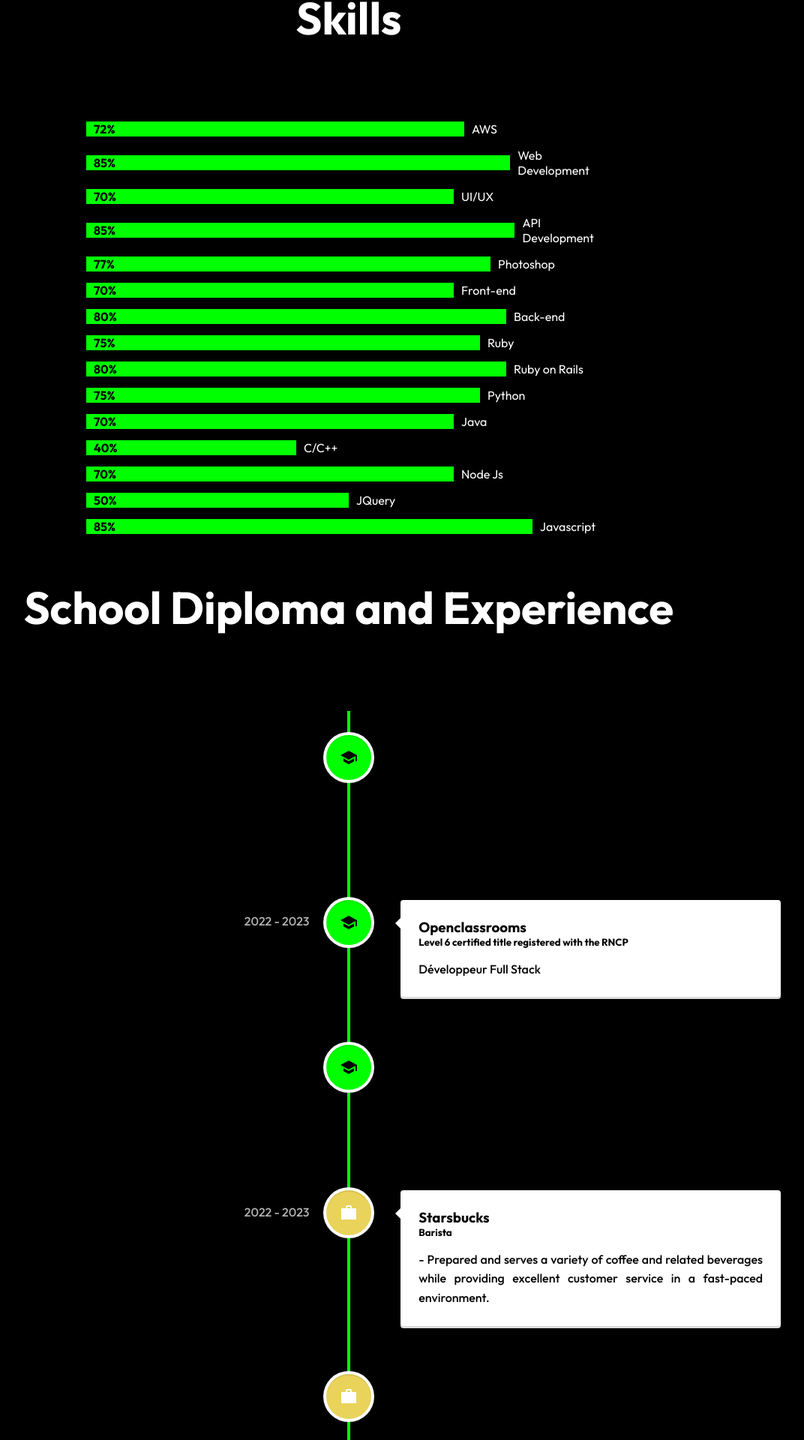
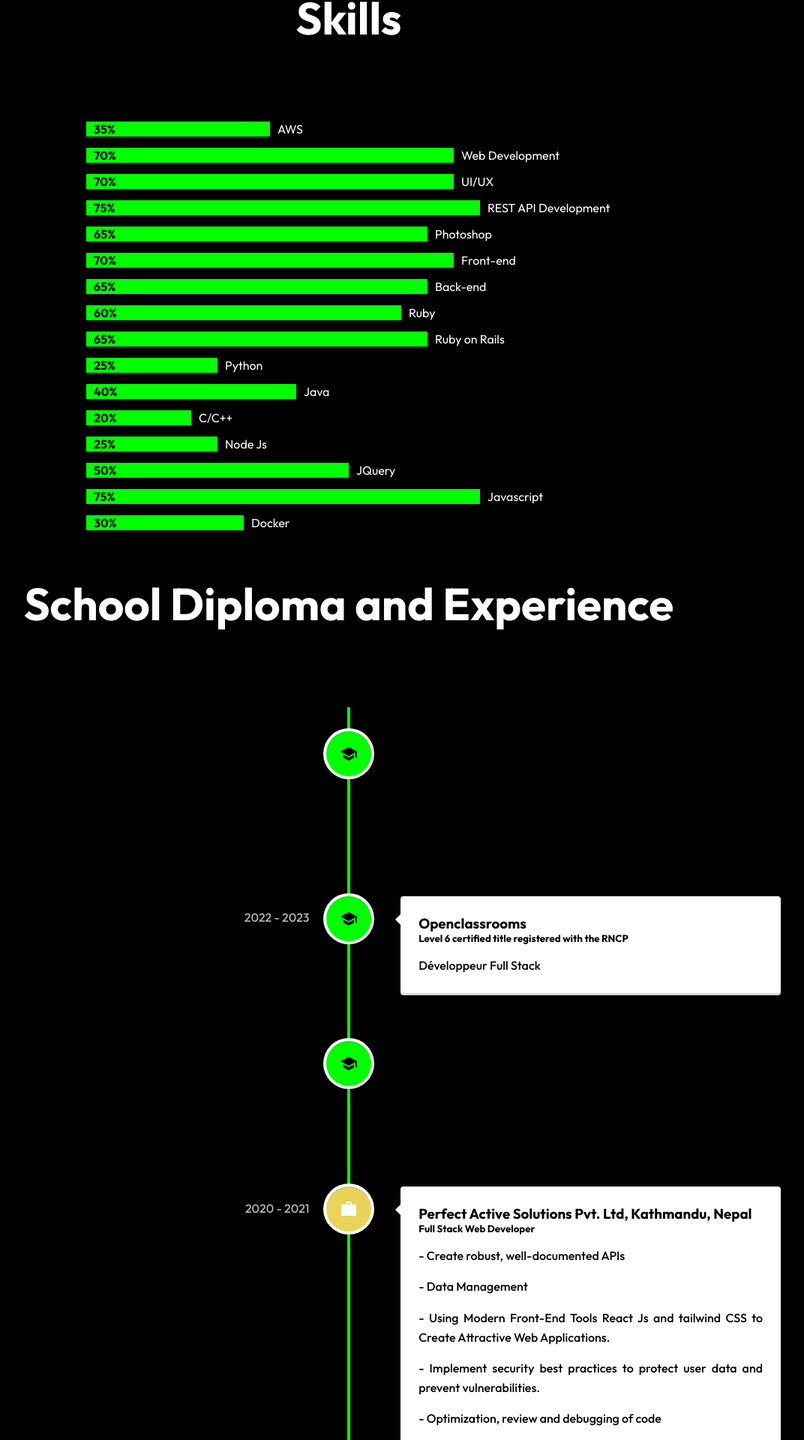
Before and after one commit to Prajay-Chaudhary/Portfolio-website_react, a React (Create React App) app: page /About in a window 1280 px wide. Shown: the part 1954-3874 px from the top of the page at 75% size, without its empty margins (175-1247 px from the left). Built offline with nearby package versions, Linux system fonts and the light colour scheme; a web font is replaced by a local one.

Commit message:
Update information in the app.

```diff
--- a/src/Components/About/AboutContent.js
+++ b/src/Components/About/AboutContent.js
@@ -8,7 +8,7 @@ import CV from "../../assets/CV.jpg"
 class AboutContent extends Component {
   pdfGenerate = () => {
     var doc = new jsPDF("portrait", "px", "a4", "false");
-    doc.addImage(CV, "jpg", 0, 0, 450, 500);
+    doc.addImage(CVV, "jpg", 0, 0, 450, 500);
     doc.save("CV.pdf");
   }
   render() {
@@ -29,7 +29,7 @@ class AboutContent extends Component {
                   I am committed to making myself available whenever possible, striving to make valuable contributions while ensuring continuous learning and growth.
                 </p>
                 <p className="about_text ">
-                  I identify myself as a proficient full-stack developer, specializing in Java, Python, Node js, Ruby on Rails and React JS .
+                  I identify myself as a proficient full-stack developer, specializing in Java, Ruby/Ruby on Rails and React JS.
                   My expertise lies in crafting elegant, user-centric websites and applications that seamlessly blend form and function. With a fervent enthusiasm for creating dynamic, feature-rich web solutions,
                   I am dedicated to delivering a cohesive and enjoyable user experience.
                 </p>
--- a/src/Components/About/ExperienceAndTraining.js
+++ b/src/Components/About/ExperienceAndTraining.js
@@ -54,23 +54,10 @@ class ExperienceAndTraining extends Component {
             <h5 style={{ color: "black" }}> Computer science and engineering</h5>
             <p style={{ color: "black" }}> Grade: A+</p>
           </VerticalTimelineElement>
-          <VerticalTimelineElement
-            className="vertical-timeline-element--work"
-            date="2022 - 2023"
-            dateClassName="custom-date-color"
-            iconStyle={{ background: "#e9d35b", color: "#fff" }}
-            icon={<WorkSharpIcon />}
-          >
-            <h3 className="vertical-timeline-element-title">
-              Starsbucks
-            </h3>
-            <h5 style={{ color: "black" }}> Barista</h5>
-            <p style={{ color: "black" }}>- Prepared and serves a variety of coffee and related beverages while providing excellent customer service in a fast-paced environment.</p>
-          </VerticalTimelineElement>
 
           <VerticalTimelineElement
             className="vertical-timeline-element--work"
-            date="2019 - 2022"
+            date="2020 - 2021"
             dateClassName="custom-date-color"
             iconStyle={{ background: "#e9d35b", color: "#fff" }}
             icon={<WorkSharpIcon />}
--- a/src/Components/Data/skills.json
+++ b/src/Components/Data/skills.json
@@ -1,19 +1,20 @@
 {
   "skills": [
-    { "id": 0, "skillName": "AWS", "amount": "72" },
-    { "id": 1, "skillName": "Web Development", "amount": "85" },
+    { "id": 0, "skillName": "AWS", "amount": "35" },
+    { "id": 1, "skillName": "Web Development", "amount": "70" },
     { "id": 2, "skillName": "UI/UX", "amount": "70" },
-    { "id": 3, "skillName": "API Development", "amount": "85" },
-    { "id": 4, "skillName": "Photoshop", "amount": "77" },
+    { "id": 3, "skillName": "REST API Development", "amount": "75" },
+    { "id": 4, "skillName": "Photoshop", "amount": "65" },
     { "id": 5, "skillName": "Front-end", "amount": "70" },
-    { "id": 6, "skillName": "Back-end", "amount": "80" },
-    { "id": 7, "skillName": "Ruby", "amount": "75" },
-    { "id": 8, "skillName": "Ruby on Rails", "amount": "80" },
-    { "id": 9, "skillName": "Python", "amount": "75" },
-    { "id": 10, "skillName": "Java", "amount": "70" },
-    { "id": 11, "skillName": "C/C++", "amount": "40" },
-    { "id": 12, "skillName": "Node Js", "amount": "70" },
+    { "id": 6, "skillName": "Back-end", "amount": "65" },
+    { "id": 7, "skillName": "Ruby", "amount": "60" },
+    { "id": 8, "skillName": "Ruby on Rails", "amount": "65" },
+    { "id": 9, "skillName": "Python", "amount": "25" },
+    { "id": 10, "skillName": "Java", "amount": "40" },
+    { "id": 11, "skillName": "C/C++", "amount": "20" },
+    { "id": 12, "skillName": "Node Js", "amount": "25" },
     { "id": 13, "skillName": "JQuery", "amount": "50" },
-    { "id": 14, "skillName": "Javascript", "amount": "85" }
+    { "id": 14, "skillName": "Javascript", "amount": "75" },
+    { "id": 15, "skillName": "Docker", "amount": "30" }
   ]
 }
--- a/src/Components/Projects/WorkCardData.js
+++ b/src/Components/Projects/WorkCardData.js
@@ -3,26 +3,34 @@ import filmfestivaldetails from "../../assets/filmfestivaldetails.png";
 import BikeRace from "../../assets/BikeRace.jpg";
 import trackYourFitness from "../../assets/trackYourFitness.png";
 import AidPlatform from "../../assets/AidPlatform.png";
+import RoomOccupancy from "../../assets/RoomOccupancy.png";
 
 //projects data
 const ProjectCardData = [
   {
+    imgsrc: RoomOccupancy,
+    title: "Room Occupancy status App",
+    text: "This application allows you to view the building and floor occupancy rates as well as the occupancy status of their rooms.",
+    link: "https://github.com/Prajay-Chaudhary/spinalCom-exercise",
+    liveLink: "https://spinal-com-exercise.vercel.app/"
+  },
+  {
     imgsrc: AidPlatform,
-    title: "AidPlatform",
+    title: "Aid Platform",
     text: "The application allows users to post requests for help within their neighborhood. These requests could include things like needing groceries delivered, needing help with household chores, or needing assistance with transportation.",
     link: "https://github.com/Prajay-Chaudhary/aid-backend-api",
     liveLink: "https://aid-platform-frontend.vercel.app/"
   },
   {
     imgsrc: BikeRace,
-    title: "BikeRace",
+    title: "Bike Race",
     text: "A list of bikers displayed on a map using Leaflet JS and a contest page to win a prize, our application using Ruby on Rails API and Vite React front end brings the biking community together.",
     link: "https://github.com/Prajay-Chaudhary/Move-and-Groove",
     liveLink: "https://bike-race.vercel.app/"
   },
   {
     imgsrc: trackYourFitness,
-    title: "track your fitness",
+    title: "Track your fitness",
     text: "Created a fitness tracking site called Move and Groove in ruby on rails where users can track their daily fitness activities by logging into their account.",
     link: "https://github.com/Prajay-Chaudhary/Move-and-Groove",
     liveLink: "https://move-and-groove1.herokuapp.com/"
```
Also changed, not shown: src/assets/RoomOccupancy.png (added).
